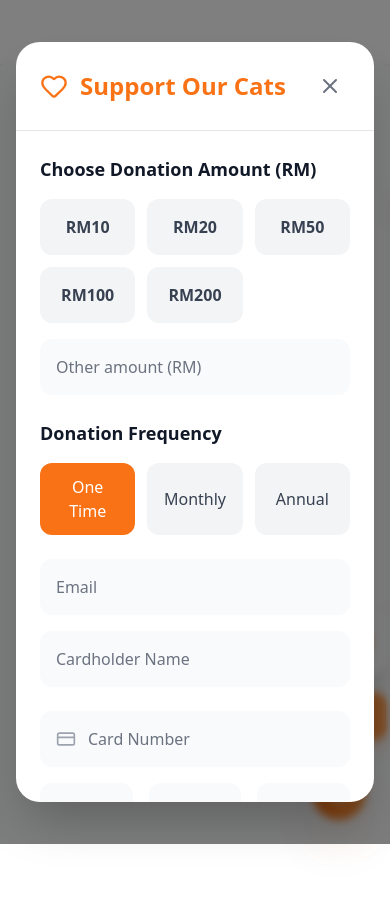
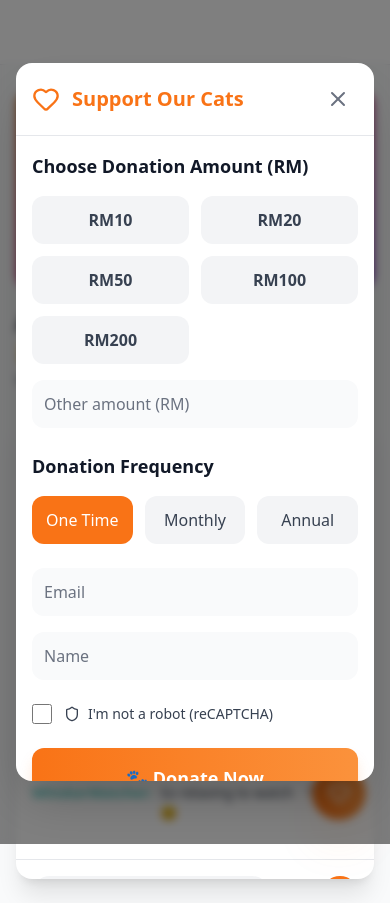
Before and after one commit to Bumi-Primas-Resources/catnation, a Nuxt app: page / in a window 390 px wide. Both pictures are taken after a click on the button 339 px from the left and 793 px from the top of the page. Before the commit the page ends 844 px from the top, so only its background shows below. Built offline with nearby package versions, Linux system fonts and the light colour scheme.

Commit message:
fix: making the modal responsive in mobile

```diff
--- a/app/app.vue
+++ b/app/app.vue
@@ -34,24 +34,28 @@ onMounted(() => {
 
     <!-- Center the stream area vertically + horizontally -->
 <main class="flex justify-center items-center min-h-[calc(100vh-72px)] px-4 py-6">
-  <div class="w-full max-w-7xl flex gap-6 items-stretch">
+    <div class="w-full max-w-7xl flex flex-col lg:flex-row gap-6 items-stretch">
 
-    <!-- VIDEO - takes more width -->
-    <div class="flex-[2] rounded-lg overflow-hidden flex">
+      <!-- VIDEO: mobile on top, desktop wider; fill height on lg -->
+      <div class="lg:flex-[2] rounded-lg overflow-hidden flex">
         <VideoStream
           :is-dark-mode="isDarkMode"
           :on-donate-click="openDonationModal"
-        :fill="true"
-        class="w-full h-full"
+          class="w-full"
         />
       </div>
 
-    <!-- CHAT - fixed width -->
-    <aside class="w-[22rem] flex flex-col">
-      <Chat :is-dark-mode="isDarkMode" class="flex-1" />
+      <!-- CHAT: mobile below, scrolls independently; desktop fixed width -->
+      <aside class="w-full lg:w-[22rem] flex flex-col">
+        <!-- On mobile, give Chat a fixed viewport height so it can scroll -->
+        <div class="h-[55vh] lg:h-auto">
+          <Chat :is-dark-mode="isDarkMode" class="h-full" />
+        </div>
+
+        <!-- Donate button: show only on desktop -->
         <button
           @click="openDonationModal"
-        class="mt-4 w-full py-3 rounded-xl font-bold text-white shadow-lg transition-all hover:scale-[1.02]"
+          class="hidden lg:block mt-4 w-full py-3 rounded-xl font-bold text-white shadow-lg transition-all hover:scale-[1.02]"
           :class="isDarkMode
             ? 'bg-gradient-to-r from-pink-600 to-pink-500 hover:from-pink-500 hover:to-pink-400 shadow-pink-500/25'
             : 'bg-gradient-to-r from-orange-500 to-orange-400 hover:from-orange-400 hover:to-orange-300 shadow-orange-500/25'"
@@ -59,7 +63,6 @@ onMounted(() => {
           ❤️ Support Our Cats
         </button>
       </aside>
-
     </div>
   </main>
 
--- a/app/components/DonationModal.vue
+++ b/app/components/DonationModal.vue
@@ -1,5 +1,5 @@
 <script setup lang="ts">
-import { ref, computed } from 'vue'
+import { ref, computed, watch } from 'vue'
 import { X, Heart, CreditCard, Shield } from 'lucide-vue-next'
 
 interface DonationModalProps {
@@ -41,6 +41,11 @@ function handleSubmit() {
   alert('Thank you for your donation! 🐾💕')
   props.onClose()
 }
+
+// Optional: lock body scroll when modal is open
+watch(() => props.isOpen, (open) => {
+  document.body.classList.toggle('overflow-hidden', open)
+})
 </script>
 
 <template>
@@ -48,17 +53,21 @@ function handleSubmit() {
     v-if="props.isOpen"
     class="fixed inset-0 z-50 flex items-center justify-center p-4 bg-black bg-opacity-50 backdrop-blur-sm"
   >
-    <div
-      class="w-full max-w-2xl max-h-[90vh] overflow-y-auto rounded-3xl shadow-2xl"
-      :class="props.isDarkMode ? 'bg-gray-900' : 'bg-white'"
-    >
+    <!-- Modal Container -->
+<div
+  class="w-full max-w-[92vw] sm:max-w-[900px] lg:max-w-[1100px]
+         max-h-[85vh] sm:max-h-[90vh] lg:max-h-none
+         overflow-y-auto lg:overflow-y-visible
+         rounded-2xl sm:rounded-3xl shadow-2xl"
+  :class="props.isDarkMode ? 'bg-gray-900' : 'bg-white'"
+>
       <!-- Header -->
       <div
-        class="sticky top-0 flex items-center justify-between p-6 border-b"
+        class="sticky top-0 flex items-center justify-between p-4 sm:p-6 border-b"
         :class="props.isDarkMode ? 'border-gray-700 bg-gray-900' : 'border-gray-200 bg-white'"
       >
         <h2
-          class="text-2xl font-bold flex items-center"
+          class="text-xl sm:text-2xl font-bold flex items-center"
           :class="props.isDarkMode ? 'text-pink-400' : 'text-orange-500'"
         >
           <Heart class="mr-3" :size="28" />
@@ -76,20 +85,20 @@ function handleSubmit() {
       </div>
 
       <!-- Form -->
-      <form @submit.prevent="handleSubmit" class="p-6 space-y-6">
+      <form @submit.prevent="handleSubmit" class="p-4 sm:p-6 space-y-6">
         <!-- Amount -->
         <div>
           <label class="block text-lg font-semibold mb-4" :class="props.isDarkMode ? 'text-white' : 'text-gray-900'">
             Choose Donation Amount (RM)
           </label>
 
-          <div class="grid grid-cols-3 gap-3 mb-4">
+          <div class="grid grid-cols-2 sm:grid-cols-3 gap-3 mb-4">
             <button
               v-for="amount in predefinedAmounts"
               :key="amount"
               type="button"
               @click="selectedAmount = amount; customAmount = ''"
-              class="p-4 rounded-xl font-bold transition-all hover:scale-105"
+              class="p-3 sm:p-4 rounded-xl font-bold transition-all hover:scale-105"
               :class="selectedAmount === amount
                 ? (props.isDarkMode ? 'bg-pink-600 text-white ring-2 ring-pink-400' : 'bg-orange-500 text-white ring-2 ring-orange-300')
                 : (props.isDarkMode ? 'bg-gray-800 text-gray-300 hover:bg-gray-700' : 'bg-gray-100 text-gray-700 hover:bg-gray-200')"
@@ -103,7 +112,7 @@ function handleSubmit() {
             placeholder="Other amount (RM)"
             v-model="customAmount"
             @input="selectedAmount = null"
-            class="w-full p-4 rounded-xl transition-all focus:outline-none focus:ring-2"
+            class="w-full p-3 sm:p-4 rounded-xl transition-all focus:outline-none focus:ring-2"
             :class="props.isDarkMode ? 'bg-gray-800 text-white placeholder-gray-400 focus:ring-pink-500' : 'bg-gray-50 text-gray-900 placeholder-gray-500 focus:ring-orange-500'"
           />
         </div>
@@ -131,68 +140,26 @@ function handleSubmit() {
         </div>
 
         <!-- Contact -->
-        <div class="grid grid-cols-1 md:grid-cols-2 gap-4">
+        <div class="grid grid-cols-1 sm:grid-cols-2 gap-4">
           <input
             type="email"
             placeholder="Email"
             v-model="formData.email"
             required
-            class="p-4 rounded-xl transition-all focus:outline-none focus:ring-2"
+            class="p-3 sm:p-4 rounded-xl transition-all focus:outline-none focus:ring-2"
             :class="props.isDarkMode ? 'bg-gray-800 text-white placeholder-gray-400 focus:ring-pink-500' : 'bg-gray-50 text-gray-900 placeholder-gray-500 focus:ring-orange-500'"
           />
           <input
             type="text"
-            placeholder="Cardholder Name"
+            placeholder="Name"
             v-model="formData.name"
             required
-            class="p-4 rounded-xl transition-all focus:outline-none focus:ring-2"
+            class="p-3 sm:p-4 rounded-xl transition-all focus:outline-none focus:ring-2"
             :class="props.isDarkMode ? 'bg-gray-800 text-white placeholder-gray-400 focus:ring-pink-500' : 'bg-gray-50 text-gray-900 placeholder-gray-500 focus:ring-orange-500'"
           />
         </div>
 
-        <!-- Payment -->
-        <div class="space-y-4">
-          <div class="relative">
-            <CreditCard class="absolute left-4 top-1/2 -translate-y-1/2 text-gray-400" :size="20" />
-            <input
-              type="text"
-              placeholder="Card Number"
-              v-model="formData.cardNumber"
-              required
-              class="w-full pl-12 pr-4 py-4 rounded-xl transition-all focus:outline-none focus:ring-2"
-              :class="props.isDarkMode ? 'bg-gray-800 text-white placeholder-gray-400 focus:ring-pink-500' : 'bg-gray-50 text-gray-900 placeholder-gray-500 focus:ring-orange-500'"
-            />
-          </div>
-
-          <div class="grid grid-cols-3 gap-4">
-            <input
-              type="text"
-              placeholder="MM/YY"
-              v-model="formData.expiry"
-              required
-              class="p-4 rounded-xl transition-all focus:outline-none focus:ring-2"
-              :class="props.isDarkMode ? 'bg-gray-800 text-white placeholder-gray-400 focus:ring-pink-500' : 'bg-gray-50 text-gray-900 placeholder-gray-500 focus:ring-orange-500'"
-            />
-            <input
-              type="text"
-              placeholder="CVC"
-              v-model="formData.cvc"
-              required
-              class="p-4 rounded-xl transition-all focus:outline-none focus:ring-2"
-              :class="props.isDarkMode ? 'bg-gray-800 text-white placeholder-gray-400 focus:ring-pink-500' : 'bg-gray-50 text-gray-900 placeholder-gray-500 focus:ring-orange-500'"
-            />
-            <input
-              type="text"
-              placeholder="Country"
-              v-model="formData.country"
-              required
-              class="p-4 rounded-xl transition-all focus:outline-none focus:ring-2"
-              :class="props.isDarkMode ? 'bg-gray-800 text-white placeholder-gray-400 focus:ring-pink-500' : 'bg-gray-50 text-gray-900 placeholder-gray-500 focus:ring-orange-500'"
-            />
-          </div>
-        </div>
-
-        <!-- reCAPTCHA (mock) -->
+        <!-- reCAPTCHA -->
         <div class="flex items-center space-x-3">
           <input
             id="captcha"
```
Lines whose indentation alone changed are shown as unchanged.
